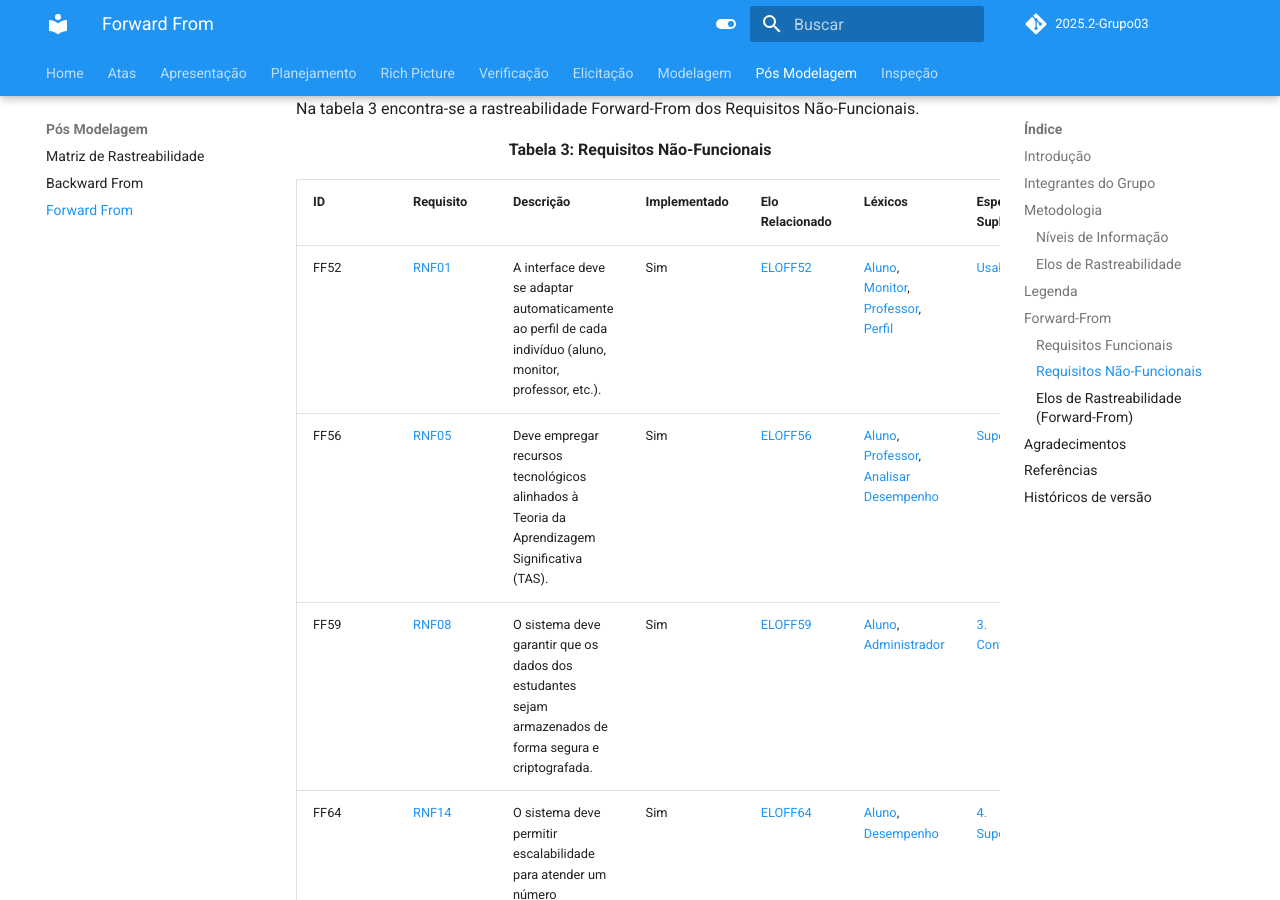
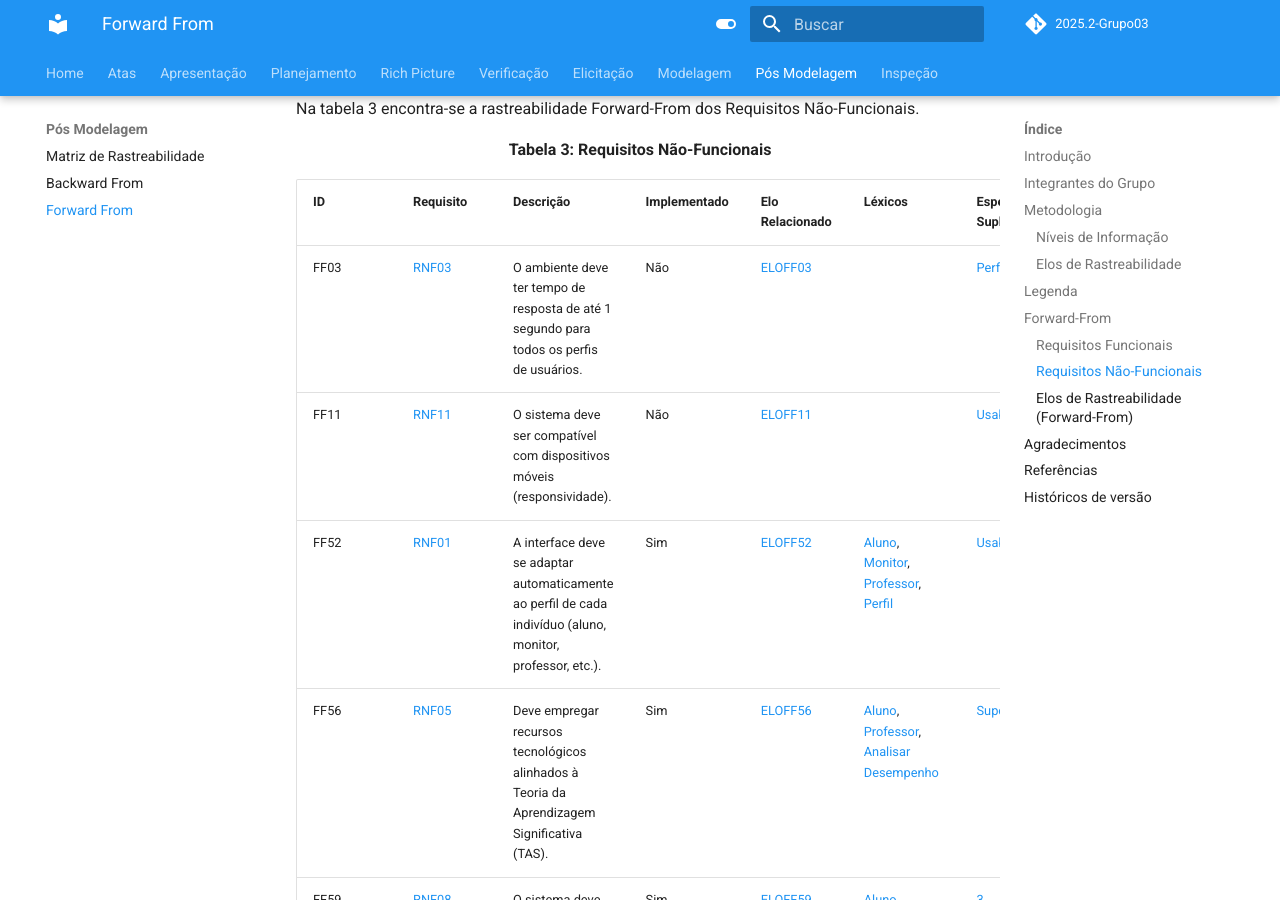
Before and after one commit to Requisitos-de-Software/2025.2-Grupo03, an MkDocs documentation site: the page built from docs/Pos-modelagem/forward.md, in a window 1280 px wide and 900 px high, scrolled down 8489 px. Built offline with MkDocs 1.6.1 and Material for MkDocs 9.7.7, drawn with Linux system fonts in a browser that asks for light colours; comment, search, counter and statistics services are not loaded.

Commit message:
subindo os FF nao funcionais

```diff
--- a/docs/Pos-modelagem/forward.md
+++ b/docs/Pos-modelagem/forward.md
@@ -116,14 +116,14 @@ Na tabela 3 encontra-se a rastreabilidade Forward-From dos Requisitos Não-Funci
 
 <div align="center"><strong>Tabela 3: Requisitos Não-Funcionais</strong></div>
 
-| ID   | Requisito | Descrição | Implementado | Elo Relacionado | Léxicos | Especificação Suplementar | NFR Framework |
+| ID   | Requisito | Descrição | Implementado | Elo Relacionado | Léxicos | Especificação Suplementar | NFR Framework |
 |------|-----------|-----------|--------------|-----------------|---------|---------------------------|---------------|
-| <a id="FF52"></a>FF52  | [RNF01](https://requisitos-de-software.github.io/2025.2-Grupo03/Elicitacao/requisitos_elicitados/#RNF01) | A interface deve se adaptar automaticamente ao perfil de cada indivíduo (aluno, monitor, professor, etc.). | Sim | [ELOFF52](#ELOFF52) | [Aluno](https://requisitos-de-software.github.io/2025.2-Grupo03/Modelagem/lexico/#lexico-1-aluno), [Monitor](https://requisitos-de-software.github.io/2025.2-Grupo03/Modelagem/lexico/#lexico-3-monitor), [Professor](https://requisitos-de-software.github.io/2025.2-Grupo03/Modelagem/lexico/#lexico-2-professor), [Perfil](https://requisitos-de-software.github.io/2025.2-Grupo03/Modelagem/lexico/#lexico-23-perfil) | [Usabilidade](https://requisitos-de-software.github.io/2025.2-Grupo03/Modelagem/especificacao_suplementar/#2-usabilidade) | [NFR 01 - Usabilidade](https://requisitos-de-software.github.io/2025.2-Grupo03/Modelagem/nfr_framework/#nfr-01-usabilidade) |
-| <a id="FF56"></a>FF56  | [RNF05](https://requisitos-de-software.github.io/2025.2-Grupo03/Elicitacao/requisitos_elicitados/#RNF05) | Deve empregar recursos tecnológicos alinhados à Teoria da Aprendizagem Significativa (TAS). | Sim | [ELOFF56](#ELOFF56) | [Aluno](https://requisitos-de-software.github.io/2025.2-Grupo03/Modelagem/lexico/#lexico-1-aluno), [Professor](https://requisitos-de-software.github.io/2025.2-Grupo03/Modelagem/lexico/#lexico-2-professor), [Analisar Desempenho](https://requisitos-de-software.github.io/2025.2-Grupo03/Modelagem/lexico/#lexico-24-analisar-desempenho) | [Suportabilidade](https://requisitos-de-software.github.io/2025.2-Grupo03/Modelagem/especificacao_suplementar/#4-suportabilidade) | [NFR 03 - Suportabilidade](https://requisitos-de-software.github.io/2025.2-Grupo03/Modelagem/nfr_framework/#nfr-03-suportabilidade) |
-| <a id="FF59"></a>FF59 | [RNF08](https://requisitos-de-software.github.io/2025.2-Grupo03/Elicitacao/requisitos_elicitados/#RNF08) | O sistema deve garantir que os dados dos estudantes sejam armazenados de forma segura e criptografada. | Sim | [ELOFF59](#ELOFF59) | [Aluno](https://requisitos-de-software.github.io/2025.2-Grupo03/Modelagem/lexico/#lexico-1-aluno), [Administrador](https://requisitos-de-software.github.io/2025.2-Grupo03/Modelagem/lexico/#lexico-5-administrador) | [3. Confiabilidade](https://requisitos-de-software.github.io/2025.2-Grupo03/Modelagem/especificacao_suplementar/#3-confiabilidade) | [NFR 02 – Confiabilidade](https://requisitos-de-software.github.io/2025.2-Grupo03/Modelagem/nfr_framework/#nfr-02-confiabilidade) |
-| <a id="FF64"></a>FF64 | [RNF14](https://requisitos-de-software.github.io/2025.2-Grupo03/Elicitacao/requisitos_elicitados/#RNF14) | O sistema deve permitir escalabilidade para atender um número crescente de alunos e módulos sem perda de desempenho. | Sim | [ELOFF64](#ELOFF64) | [Aluno](https://requisitos-de-software.github.io/2025.2-Grupo03/Modelagem/lexico/#lexico-1-aluno), [Desempenho](https://requisitos-de-software.github.io/2025.2-Grupo03/Modelagem/lexico/#lexico-28-desempenho) | [4. Suportabilidade](https://requisitos-de-software.github.io/2025.2-Grupo03/Modelagem/especificacao_suplementar/#4-suportabilidade) | [NFR 03 – Suportabilidade](https://requisitos-de-software.github.io/2025.2-Grupo03/Modelagem/nfr_framework/#nfr-03-suportabilidade) |
-
-
+| <a id="FF03"></a>FF03 | [RNF03](https://requisitos-de-software.github.io/2025.2-Grupo03/Elicitacao/requisitos_elicitados/#RNF03) | O ambiente deve ter tempo de resposta de até 1 segundo para todos os perfis de usuários. | Não | [ELOFF03](#ELOFF03) | | [Performance](https://requisitos-de-software.github.io/2025.2-Grupo03/Modelagem/especificacao_suplementar/#1-performance) | [NFR 04 - Performance](https://requisitos-de-software.github.io/2025.2-Grupo03/Modelagem/nfr_framework/#nfr-04-performance) |
+| <a id="FF11"></a>FF11 | [RNF11](https://requisitos-de-software.github.io/2025.2-Grupo03/Elicitacao/requisitos_elicitados/#RNF11) | O sistema deve ser compatível com dispositivos móveis (responsividade). | Não | [ELOFF11](#ELOFF11) | | [Usabilidade](https://requisitos-de-software.github.io/2025.2-Grupo03/Modelagem/especificacao_suplementar/#2-usabilidade) | [NFR 01 - Usabilidade](https://requisitos-de-software.github.io/2025.2-Grupo03/Modelagem/nfr_framework/#nfr-01-usabilidade) |
+| <a id="FF52"></a>FF52  | [RNF01](https://requisitos-de-software.github.io/2025.2-Grupo03/Elicitacao/requisitos_elicitados/#RNF01) | A interface deve se adaptar automaticamente ao perfil de cada indivíduo (aluno, monitor, professor, etc.). | Sim | [ELOFF52](#ELOFF52) | [Aluno](https://requisitos-de-software.github.io/2025.2-Grupo03/Modelagem/lexico/#lexico-1-aluno), [Monitor](https://requisitos-de-software.github.io/2025.2-Grupo03/Modelagem/lexico/#lexico-3-monitor), [Professor](https://requisitos-de-software.github.io/2025.2-Grupo03/Modelagem/lexico/#lexico-2-professor), [Perfil](https://requisitos-de-software.github.io/2025.2-Grupo03/Modelagem/lexico/#lexico-23-perfil) | [Usabilidade](https://requisitos-de-software.github.io/2025.2-Grupo03/Modelagem/especificacao_suplementar/#2-usabilidade) | [NFR 01 - Usabilidade](https://requisitos-de-software.github.io/2025.2-Grupo03/Modelagem/nfr_framework/#nfr-01-usabilidade) |
+| <a id="FF56"></a>FF56  | [RNF05](https://requisitos-de-software.github.io/2025.2-Grupo03/Elicitacao/requisitos_elicitados/#RNF05) | Deve empregar recursos tecnológicos alinhados à Teoria da Aprendizagem Significativa (TAS). | Sim | [ELOFF56](#ELOFF56) | [Aluno](https://requisitos-de-software.github.io/2025.2-Grupo03/Modelagem/lexico/#lexico-1-aluno), [Professor](https://requisitos-de-software.github.io/2025.2-Grupo03/Modelagem/lexico/#lexico-2-professor), [Analisar Desempenho](https://requisitos-de-software.github.io/2025.2-Grupo03/Modelagem/lexico/#lexico-24-analisar-desempenho) | [Suportabilidade](httpsf://requisitos-de-software.github.io/2025.2-Grupo03/Modelagem/especificacao_suplementar/#4-suportabilidade) | [NFR 03 - Suportabilidade](https://requisitos-de-software.github.io/2025.2-Grupo03/Modelagem/nfr_framework/#nfr-03-suportabilidade) |
+| <a id="FF59"></a>FF59 | [RNF08](httpss://requisitos-de-software.github.io/2025.2-Grupo03/Elicitacao/requisitos_elicitados/#RNF08) | O sistema deve garantir que os dados dos estudantes sejam armazenados de forma segura e criptografada. | Sim | [ELOFF59](#ELOFF59) | [Aluno](https://requisitos-de-software.github.io/2025.2-Grupo03/Modelagem/lexico/#lexico-1-aluno), [Administrador](https://requisitos-de-software.github.io/2025.2-Grupo03/Modelagem/lexico/#lexico-5-administrador) | [3. Confiabilidade](https://requisitos-de-software.github.io/2025.2-Grupo03/Modelagem/especificacao_suplementar/#3-confiabilidade) | [NFR 02 – Confiabilidade](https://requisitos-de-software.github.io/2025.2-Grupo03/Modelagem/nfr_framework/#nfr-02-confiabilidade) |
+| <a id="FF64"></a>FF64 | [RNF14](httpsa://requisitos-de-software.github.io/2025.2-Grupo03/Elicitacao/requisitos_elicitados/#RNF14) | O sistema deve permitir escalabilidade para atender um número crescente de alunos e módulos sem perda de desempenho. | Sim | [ELOFF64](#ELOFF64) | [Aluno](httpsa://requisitos-de-software.github.io/2025.2-Grupo03/Modelagem/lexico/#lexico-1-aluno), [Desempenho](https://requisitos-de-software.github.io/2025.2-Grupo03/Modelagem/lexico/#lexico-28-desempenho) | [4. Suportabilidade](https://requisitos-de-software.github.io/2025.2-Grupo03/Modelagem/especificacao_suplementar/#4-suportabilidade) | [NFR 03 – Suportabilidade](https://requisitos-de-software.github.io/2025.2-Grupo03/Modelagem/nfr_framework/#nfr-03-suportabilidade) |
 
 <div align="center"><strong> Autoria de <a href="https://github.com/ArthurGuilher62"> Arthur Guilherme</a>, <a href="https://github.com/TiagoTeixeira-2005">Tiago Lemes</a></strong></div>
 
```
